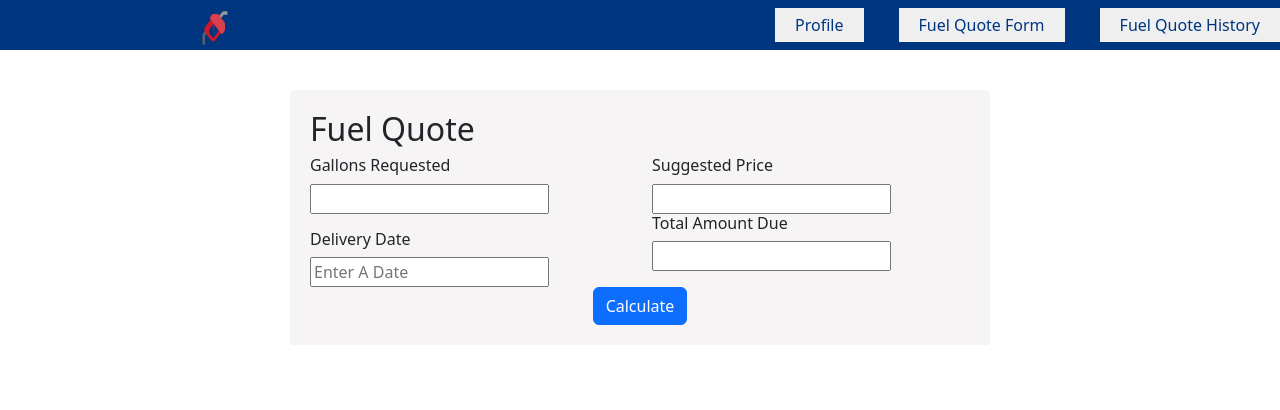
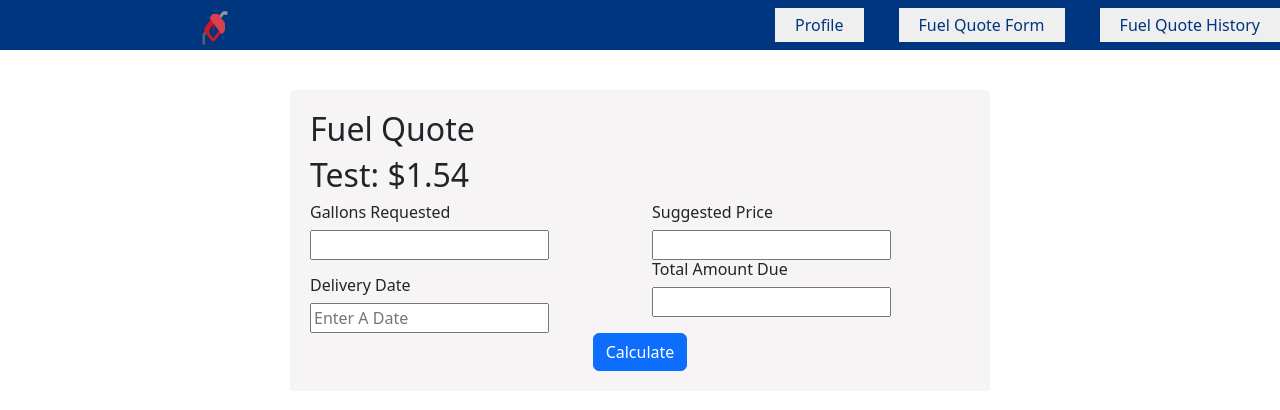
Before and after one commit to christiangabr/Web-Application, a React (Vite) app in the folder client/: page /fuelquote in a window 1280 px wide. Shown: the top 410 px of the page. Built offline with nearby package versions, Linux system fonts and the light colour scheme.

Commit message:
testing change

```diff
--- a/client/src/Pages/FuelQuote/FuelQuote.jsx
+++ b/client/src/Pages/FuelQuote/FuelQuote.jsx
@@ -20,7 +20,6 @@ const FuelQuote = () => {
   const [error, setError] = useState(null);
   const [backendData, setbackendData] = useState([]);
   const [isLoading, setIsLoading] = useState(true);
-  var test = 0
 
 
 
@@ -60,6 +59,18 @@ const FuelQuote = () => {
       fetchProfile()
     }
   }, [dispatch, user])
+
+   // Suggested Price = Current Price + Margin
+   var currentPrice = 1.5
+   var location = 0
+   // doesn't need [0] in js code but does need it in the html code (after return statement)
+   if (backendData.address1 == 'TX') {
+     location = 0.02
+   }
+   else {
+    location = 0.04
+   }
+   var margin = currentPrice + location
 
 
   const handleSubmit = async (e) => {
@@ -106,6 +117,7 @@ const FuelQuote = () => {
   return (
     <form className="fQ" onSubmit={handleSubmit}>
       <h2>Fuel Quote</h2>
+      <h2>Test: ${margin}</h2>
       <div class="row">
         <div class="col">
           {/* gallonsReq */}
--- a/client/src/Pages/Profile/ProfileForm.jsx
+++ b/client/src/Pages/Profile/ProfileForm.jsx
@@ -52,7 +52,7 @@ const ProfileForm = ({checkNewUserStatus}) => {
     }
     if (response.ok) {
       setError(null);
-      // dispatch({ type: "CREATE_PROFILE", payload: json });
+      dispatch({ type: "CREATE_PROFILE", payload: json });
       navigate("/displayProfile")
     }
   };
```
